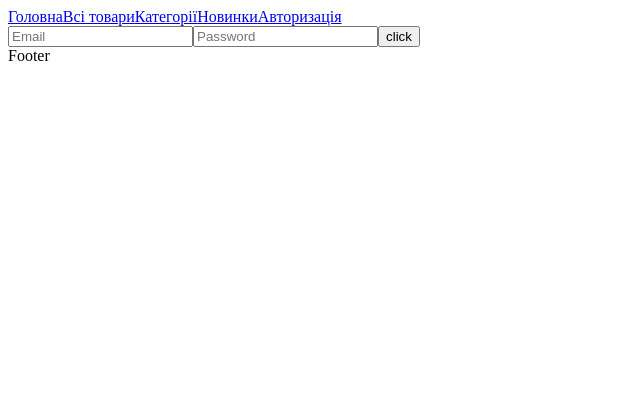
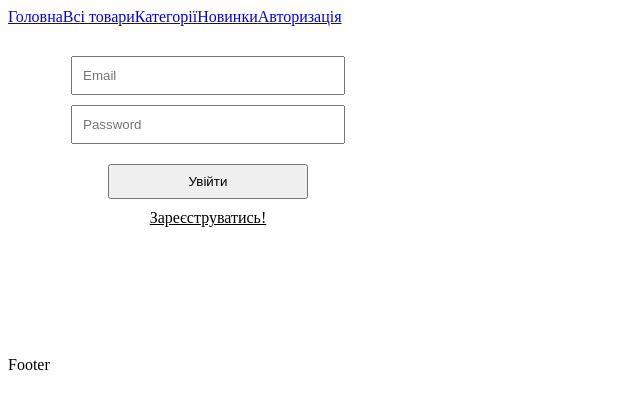
Before and after one commit to kfedus6/FULL-STACK-SHOP, a React (Create React App) app in the folder client/: page /authorization in a window 1280 px wide. Shown: the top 408 px of the page, without its empty margins (0-640 px from the left). Built offline with nearby package versions, Linux system fonts and the light colour scheme; no server answers.

Commit message:
Sample code

```diff
--- a/client/package.json
+++ b/client/package.json
@@ -13,6 +13,7 @@
     "@types/react-redux": "^7.1.24",
     "axios": "^0.27.2",
     "dotenv": "^16.0.1",
+    "jwt-decode": "^3.1.2",
     "react": "^18.1.0",
     "react-dom": "^18.1.0",
     "react-redux": "^8.0.2",
--- a/client/src/App.tsx
+++ b/client/src/App.tsx
@@ -12,6 +12,7 @@ import Products from './pages/Products';
 
 const App: React.FC = () => {
 
+    //Реализовать вызов диспатча
     const user = useTypedSelector(state => state.user)
 
     if (user.is_login === false && user.is_admin === false) {
--- a/client/src/components/Header.tsx
+++ b/client/src/components/Header.tsx
@@ -2,9 +2,10 @@ import React from 'react';
 import { NavLink } from 'react-router-dom';
 import { useTypedSelector } from '../hook/useTypedSelector';
 
-const Header: any = () => {
+const Header: React.FC = () => {
 
     const user = useTypedSelector(state => state.user)
+    console.log(user)
 
     if (user.is_login === false && user.is_admin === false) {
         return (
@@ -38,6 +39,7 @@ const Header: any = () => {
             </div>
         )
     }
+    return <h1>ewq</h1>
 };
 
 export default Header;
--- a/client/src/http/index.ts
+++ b/client/src/http/index.ts
@@ -1,14 +1,19 @@
 import axios, { AxiosInstance } from 'axios';
 
-/*
 const $host: AxiosInstance = axios.create({
     baseURL: process.env.REACT_APP_API_URL
 })
-*/
 
-const $host: AxiosInstance = axios.create({
-    baseURL: 'http://127.0.0.1:5000/'
+const authInterceptor = (config: any) => {
+    config.headers.authorization = `Bearer ${localStorage.getItem('token')}`
+    return config
+}
+
+const $authHost = axios.create({
+    baseURL: process.env.REACT_APP_API_URL
 })
+
+$authHost.interceptors.request.use(authInterceptor)
 
 export {
     $host,
--- a/client/src/index.tsx
+++ b/client/src/index.tsx
@@ -5,10 +5,12 @@ import { BrowserRouter } from 'react-router-dom';
 import { store } from './store';
 import { Provider } from 'react-redux';
 
+import './styles/app.css';
 
 const root = ReactDOM.createRoot(
     document.getElementById('root') as HTMLElement
 );
+
 root.render(
     <BrowserRouter>
         <Provider store={store}>
--- a/client/src/pages/Authhorization.tsx
+++ b/client/src/pages/Authhorization.tsx
@@ -1,40 +1,70 @@
 import React, { useEffect, useState } from 'react';
 import { useAction } from '../hook/useAction';
 
-const Authhorization = () => {
+const Authhorization: React.FC = () => {
     const [email, setEmail] = useState('');
     const [password, setPassword] = useState('');
+    const [check, setCheck] = useState(false);
 
-    const { authorization } = useAction()
+    const { login, registration } = useAction()
 
-    useEffect(() => {
-        authorization("pashaNotAdmin@gmail.com", "passWR")
-    }, [])
-
-    const newUser = (e: any) => {
+    const loginOrRegister = async (e: any) => {
         e.preventDefault()
+        if (check === false) {
+            await login(email, password)
+        } else {
+            await registration(email, password)
+        }
         setEmail('')
         setPassword('')
     };
 
-    console.log(email)
-    console.log(password)
-
+    if (check === false) {
         return (
-        <form>
+            <form className='user__form'>
+                <div className='user__auth-reg-input'>
                     <input
                         value={email}
                         placeholder='Email'
                         type="text"
                         onChange={(e) => setEmail(e.target.value)} />
+                </div>
+                <div className='user__auth-reg-input'>
                     <input
                         value={password}
                         placeholder='Password'
                         type="text"
                         onChange={(e) => setPassword(e.target.value)} />
-            <button onClick={newUser}>click</button>
+                </div>
+                <div className='user__auth-reg-btn'>
+                    <button onClick={loginOrRegister}>Увійти</button>
+                </div>
+                <div onClick={() => setCheck(true)} className='user__auth-reg-div'>Зареєструватись!</div>
             </form >
-    );
+        )
+    }
+    return (
+        <form className='user__form'>
+            <div className='user__auth-reg-input'>
+                <input
+                    value={email}
+                    placeholder='Email'
+                    type="text"
+                    onChange={(e) => setEmail(e.target.value)} />
+            </div>
+            <div className='user__auth-reg-input'>
+                <input
+                    value={password}
+                    placeholder='Password'
+                    type="text"
+                    onChange={(e) => setPassword(e.target.value)} />
+            </div>
+            <div className='user__auth-reg-btn'>
+                <button onClick={loginOrRegister}>Зареєструватись</button>
+            </div>
+            <div onClick={() => setCheck(false)} className='user__auth-reg-div'>Увійти!</div>
+        </form >
+    )
 };
 
 export default Authhorization;
--- a/client/src/store/action-creators/userAction.ts
+++ b/client/src/store/action-creators/userAction.ts
@@ -1,12 +1,36 @@
 import { Dispatch } from 'react';
 import { $host } from '../../http/index';
 import { UserAction, UserActionTypes } from '../../types/user';
+import jwt_decode from "jwt-decode"
+import { useNavigate } from "react-router-dom";
 
+export const registration = (email: string, password: string) => async (dispathc: Dispatch<UserAction>) => {
+    try {
+        const { data } = await $host.post('api/user/registration', { email, password })
+        localStorage.setItem('token', data.token)
+        const user: any = jwt_decode(data.token)
+        dispathc({ type: UserActionTypes.FETCH_USER_REGISTRATION, payload: { is_admin: user.admin, user: user } })
+    } catch (e: any) {
+        console.log(e.response.data.message)
+    }
+};
 
-export const authorization = (email: string, password: string) => async (dispatch: Dispatch<UserAction>) => {
-    console.log('123')
-    console.log(process.env.REACT_APP_API_URL)
-    const data = await $host.post('api/user/login', { email, password })
-    console.log(data)
-    dispatch({ type: UserActionTypes.FETCH_USERS, payload: '5' })
-}
+export const login = (email: string, password: string) => async (dispatch: Dispatch<UserAction>) => {
+    //const navigate = useNavigate();
+    //Роут на главную страничку
+    try {
+        const { data } = await $host.post('api/user/login', { email, password })
+        localStorage.setItem('token', data.token)
+        const user: any = jwt_decode(data.token)
+        dispatch({ type: UserActionTypes.FETCH_USER_LOGIN, payload: { is_login: true, is_admin: user.admin, user: user } })
+        //navigate("/path/to/push");
+    } catch (e: any) {
+        console.log(e.response.data.message)
+    }
+};
+
+export const authorization = () => async (dispatch: Dispatch<UserAction>) => {
+    const { data } = await $host.get('api/user/authorization')
+    const user: any = jwt_decode(data.token)
+    dispatch({ type: UserActionTypes.FETCH_USER_AUTHORIZATION, payload: { is_login: true, is_admin: user.admin, user: user } })
+};
--- a/client/src/store/reducers/userReducer.ts
+++ b/client/src/store/reducers/userReducer.ts
@@ -3,14 +3,19 @@ import { UserAction, UserActionTypes, UserState } from "../../types/user";
 const initialState: UserState = {
     is_login: false,
     is_admin: false,
-    user: Object,
-
+    user: {},
 };
 
 export const userReducer = (state = initialState, action: UserAction) => {
     switch (action.type) {
-        case UserActionTypes.FETCH_USERS: {
-            return { ...state, users: action.payload }
+        case UserActionTypes.FETCH_USER_REGISTRATION: {
+            return { ...state, is_admin: action.payload.is_admin, user: action.payload.user }
+        }
+        case UserActionTypes.FETCH_USER_LOGIN: {
+            return { ...state, is_login: action.payload.is_login, is_admin: action.payload.is_admin, user: action.payload.user }
+        }
+        case UserActionTypes.FETCH_USER_AUTHORIZATION: {
+            return { ...state }
         }
         default: {
             return state
--- /dev/null
+++ b/client/src/styles/app.css
@@ -0,0 +1,37 @@
+.user__form {
+    width: 400px;
+    height: 300px;
+    margin-top: 30px;
+}
+
+.user__auth-reg-input {
+    display: flex;
+    justify-content: center;
+    margin: 10px;
+}
+
+.user__auth-reg-input input {
+    width: 250px;
+    height: 25px;
+    padding: 5px 10px;
+}
+
+.user__auth-reg-btn {
+    display: flex;
+    justify-content: center;
+    margin: 20px;
+}
+
+.user__auth-reg-btn button {
+    width: 200px;
+    height: 35px;
+    cursor: pointer;
+}
+
+.user__auth-reg-div {
+    display: flex;
+    justify-content: center;
+    margin: -10px;
+    text-decoration: underline;
+    cursor: pointer;
+}
--- a/client/src/types/user.ts
+++ b/client/src/types/user.ts
@@ -1,16 +1,28 @@
 export interface UserState {
     is_login: boolean,
     is_admin: boolean,
-    user: {}
+    user: Object
 };
 
 export enum UserActionTypes {
-    FETCH_USERS = 'FETCH_USERS'
+    FETCH_USER_REGISTRATION = 'FETCH_USER_REGISTRATION',
+    FETCH_USER_LOGIN = 'FETCH_USER_LOGIN',
+    FETCH_USER_AUTHORIZATION = 'FETCH_USER_AUTHORIZATION'
 };
 
-interface FetchUserAction {
-    type: UserActionTypes.FETCH_USERS,
+interface FetchUserRegistrationAction {
+    type: UserActionTypes.FETCH_USER_REGISTRATION,
     payload: any
 };
 
-export type UserAction = FetchUserAction;
+interface FetchUserLoginAction {
+    type: UserActionTypes.FETCH_USER_LOGIN,
+    payload: any
+};
+
+interface FetchUserAuthorizationAction {
+    type: UserActionTypes.FETCH_USER_AUTHORIZATION,
+    payload: any
+};
+
+export type UserAction = FetchUserRegistrationAction | FetchUserLoginAction | FetchUserAuthorizationAction;
```
Also changed, not shown: client/src/store/action-creators/index.ts (+5 -3 lines), 2 other files (tests, documents, lock files or other folders). Lines whose indentation alone changed are shown as unchanged.
